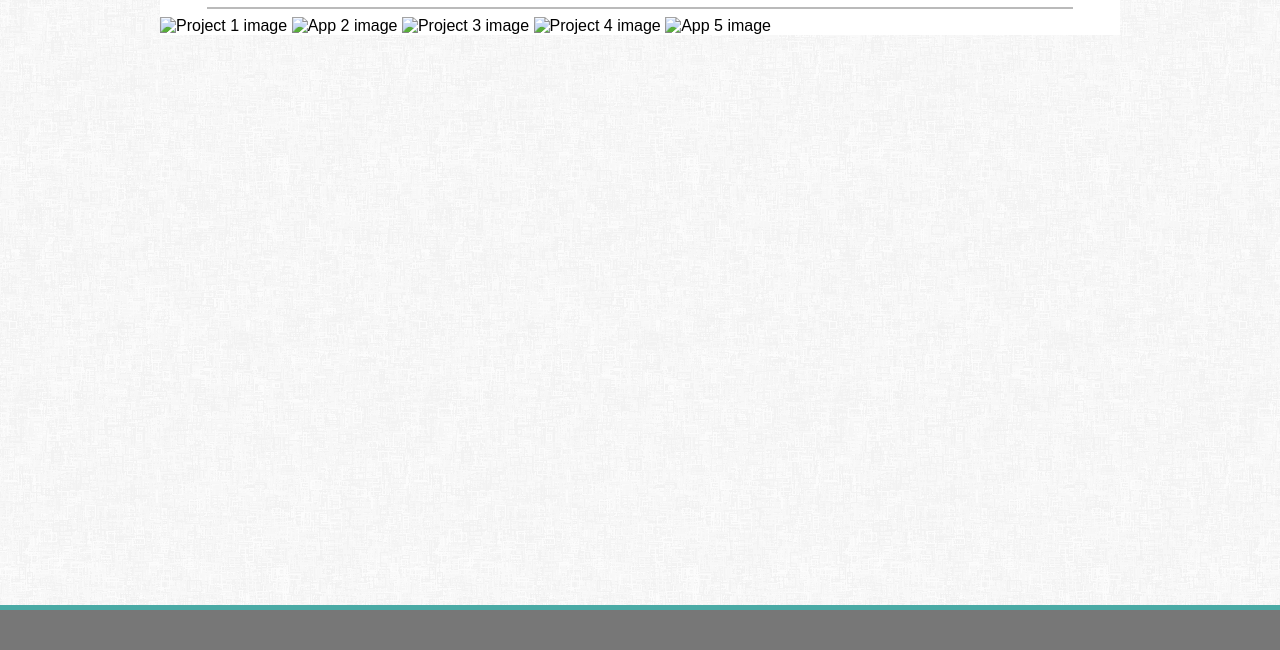
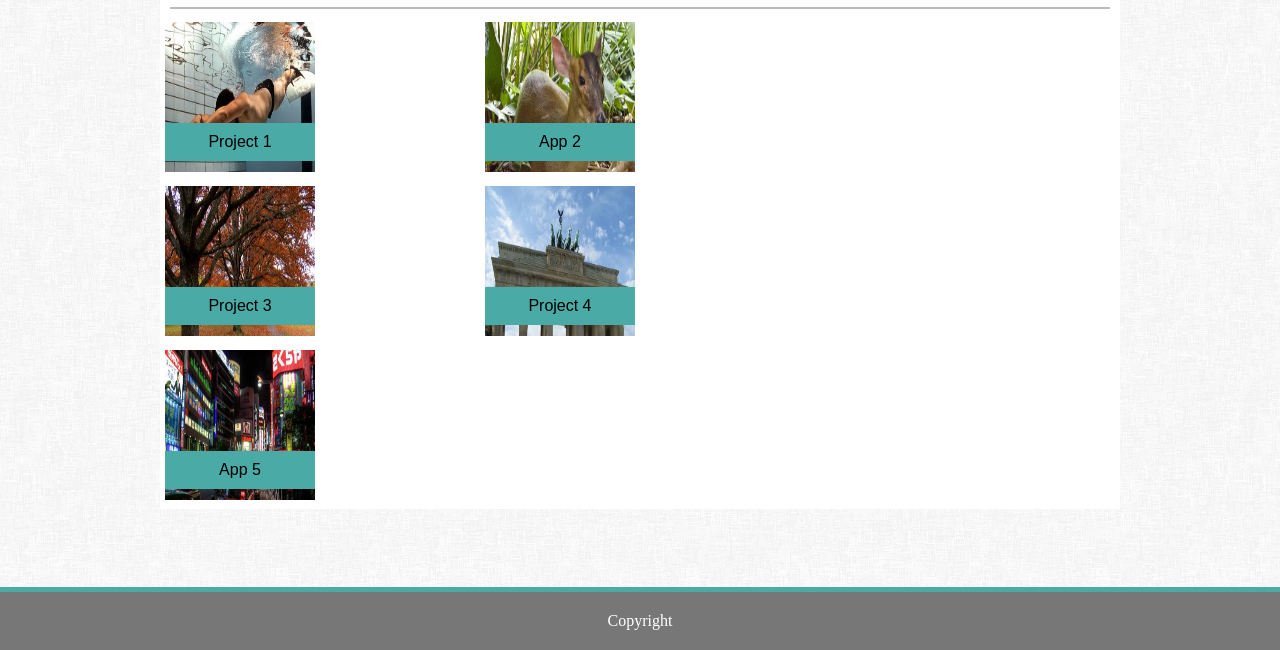
Before and after one commit to Cmader555/Basic-Portfolio, a plain HTML site: page portfolio.html in a window 1280 px wide. Shown: the part 150-800 px from the top of the page. Drawn offline with Linux system fonts and the light colour scheme; files that its build step writes are made by us from their sources; files whose address does not match are found by name.

Commit message:
Final rendering

```diff
--- a/assets/css/style.css
+++ b/assets/css/style.css
@@ -44,6 +44,7 @@ li a {
       background-color: white;
 
 
+
   }
   h1 {
       color:#4aaaa5;
@@ -55,8 +56,8 @@ li a {
 
   hr {
     border: 1px solid #777777;
-    align: center;
-    width: 90%;
+    margin-left: 10px;
+    margin-right: 10px;
     opacity: .5;
 
   }
@@ -69,6 +70,8 @@ li a {
       left: 0;
       bottom: 0;
       width: 100%;
+      text-align: center;
+      color: white;
 
   }
 
@@ -80,14 +83,14 @@ li a {
     margin-bottom: 5px;
   }
   .nameEmail {
-    width: 25%;
+    width: 92%;
     margin-top: 2px;
 }
 .textarea{
 
-  width: 25%;
+  width: 90%;
   height: 100px;
-  border: .1px inset #777777;
+  border: inset .1px #777777;
   background-color: white;
   font-size: 11px;
   color: #777777;
@@ -97,7 +100,7 @@ li a {
 }
 
   #nameHeading{
-    margin-left: 20%;
+    margin-left: 12%;
     background-color: #4aaaa5;
   }
 
@@ -145,3 +148,38 @@ li a {
   margin-top: 15px;
   font-family: 'Arial', 'Helvetica Neue', Helvetica, sans-serif;
 }
+
+.portimg {
+  width: 150px;
+  height: 150px;
+}
+
+* {
+  box-sizing: border-box;
+}
+
+.column {
+  float: left;
+  width: 33.33%;
+  padding: 5px;
+}
+
+/* Clearfix (clear floats) */
+.row::after {
+  content: "";
+  clear: both;
+  display: table;
+}
+
+.relative {
+  position: relative;
+}
+
+.imbox {
+  position: absolute;
+  bottom: 15px;
+  width: 150px;
+  padding: 10px;
+  text-align: center;
+  background: #4aaaa5
+}
--- a/portfolio.html
+++ b/portfolio.html
@@ -3,7 +3,7 @@
 
 <head>
     <meta charset="UTF-8">
-    <link rel="stylesheet" type="text/css" href="assests/css/style.css">
+    <link rel="stylesheet" type="text/css" href="assets/css/style.css">
     <title>Christian Mader Portfolio</title>
 </head>
 
@@ -11,10 +11,10 @@
     <!--NavBar-->
     <header>
         <ul class="nav">
-            <li id="nameHeading"><a href="#" id="aheading">Christian Mader</a></li>
-            <li id="contact"><a href="#">Contact</a></li>
-            <li id="portfolio"><a href="#">Portfolio</a></li>
-            <li id="about"><a href="#">About</a></li>
+            <li id="nameHeading"><a href="index.html" id="aheading">Christian Mader</a></li>
+            <li id="contact"><a href="contact.html">Contact</a></li>
+            <li id="portfolio"><a href="portfolio.html">Portfolio</a></li>
+            <li id="about"><a href="index.html">About</a></li>
 
         </ul>
     </header>
@@ -22,18 +22,57 @@
     <div class="mainbod">
         <h1>Portfolio</h1>
         <hr>
-        <img id="im1" src="assests/images/Randomport1.jpeg" alt="Project 1 image">
-        <img id="im2" src="assests/images/randomport2.jpeg" alt="App 2 image">
-        <img id="im3" src="assests/images/randomport3.jpeg" alt="Project 3 image">
-        <img id="im4" src="assests/images/randomport4.jpeg" alt="Project 4 image">
-        <img id="im5" src="assests/images/randomport5.jpeg" alt="App 5 image">
+
+        <div class="row">
+            <div class="column">
+                <div class="relative">
+                    <img id="im1" class="portimg" src="assets/images/Randomport1.jpeg" alt="Project 1 image">
+                    <div class="imbox">Project 1</div>
+                </div>
+            </div>
+            <div class="column">
+                <div class="relative">
+                    <img id="im2" class="portimg" src="assets/images/randomport2.jpeg" alt="App 2 image">
+                    <div class="imbox">App 2</div>
+                </div>
+            </div>
+
+        </div>
+        <div class="row">
+
+            <div class="column">
+                <div class="relative">
+                    <img id="im3" class="portimg" src="assets/images/randomport3.jpeg" alt="Project 3 image">
+                    <div class="imbox">Project 3</div>
+                </div>
+            </div>
+            <div class="column">
+                <div class="relative">
+                    <img id="im4" class="portimg" src="assets/images/randomport4.jpeg" alt="Project 4 image">
+                    <div class="imbox">Project 4</div>
+                </div>
+            </div>
+
+
+        </div>
+        <div class="row">
+
+            <div class="column">
+                <div class="relative">
+                    <img id="im5" class="portimg" src="assets/images/randomport5.jpeg" alt="App 5 image">
+                    <div class="imbox">App 5</div>
+                </div>
+            </div>
+
+        </div>
+
 
 
     </div>
 
 
     <Footer>
-
+        Copyright
     </Footer>
 
 
```
Also changed, not shown: contact.html (+6 -6 lines), index.html (+11 -9 lines).
